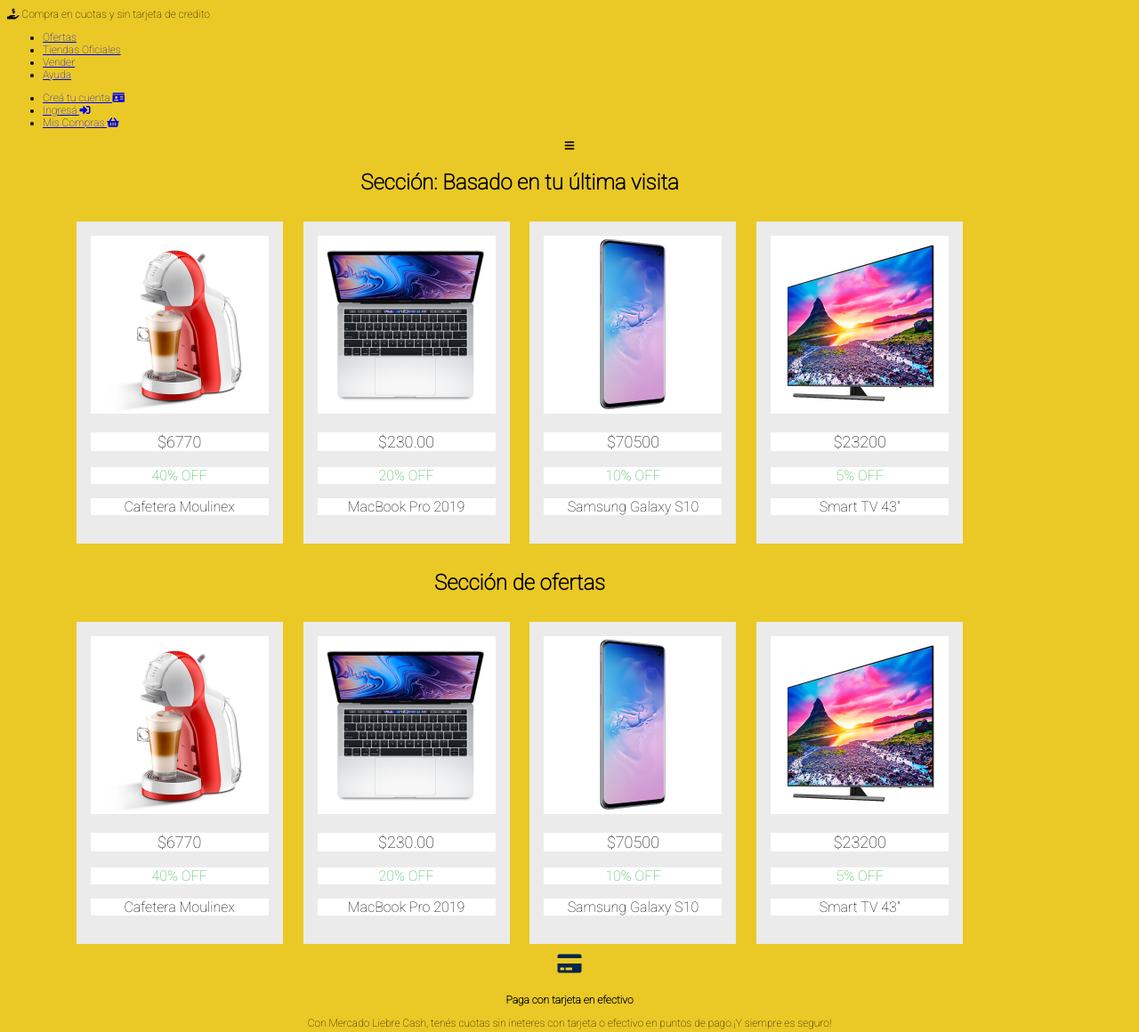
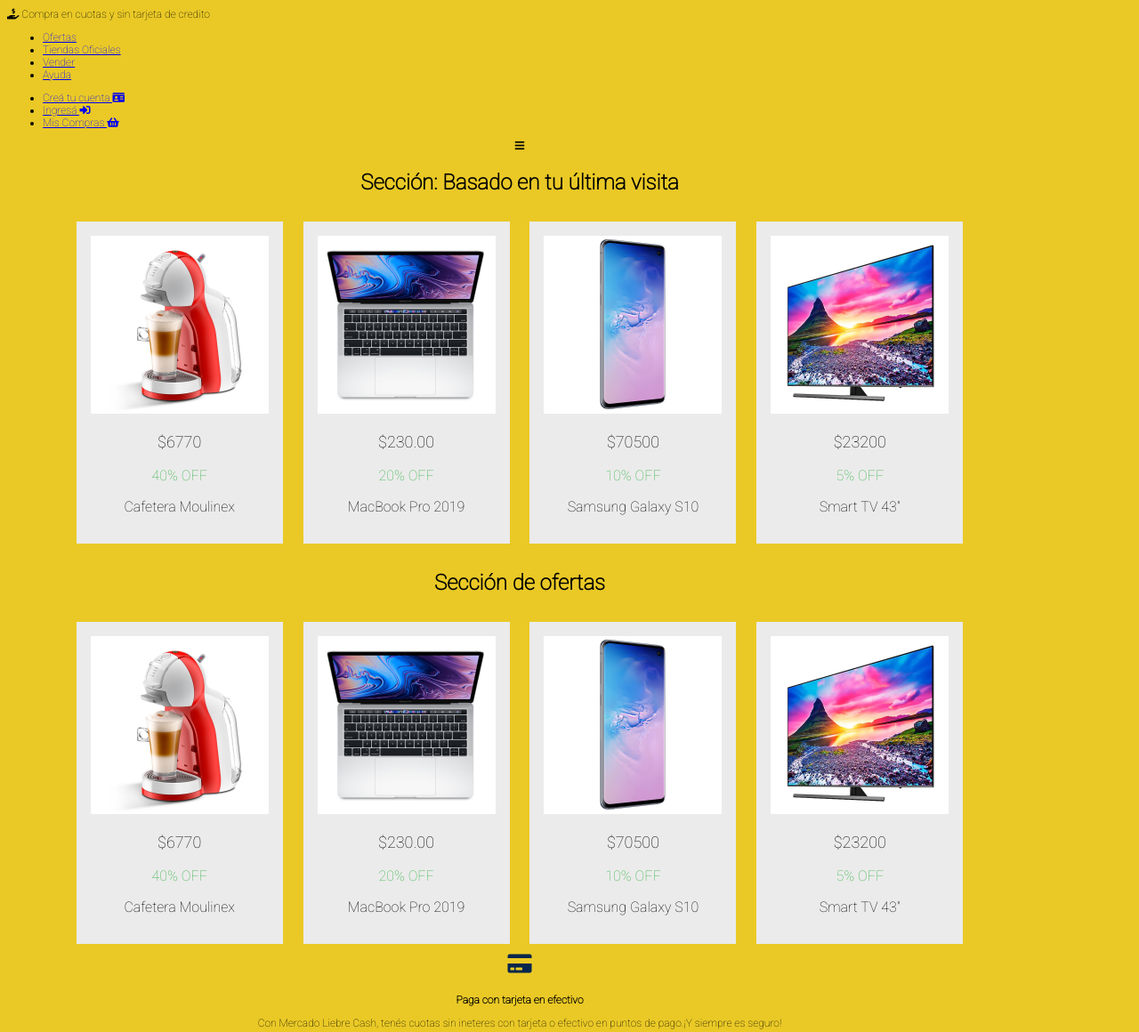
Before and after one commit to mmschiavon/mercadoliebre, a website: page views/home.html in a window 1280 px wide. Shown: the part 140-1300 px from the top of the page at 89% size. Drawn offline with Linux system fonts and the light colour scheme; files that its build step writes are made by us from their sources; files whose address does not match are found by name.

Commit message:
Update style.css

```diff
--- a/public/css/style.css
+++ b/public/css/style.css
@@ -18,7 +18,7 @@
     background-color: #ebebeb;
 }
 article p {
-    background-color:white;
+    background-color:#ebebeb;
 }
 .titulares {
     font-size: 24px;
@@ -38,9 +38,11 @@
 }
 div {
     text-align: center;
+    width: 90vw;
 }
 section {
     text-align: center;
+    width: 90vw;
 }
 footer i {
     font-size: 2em;
```
